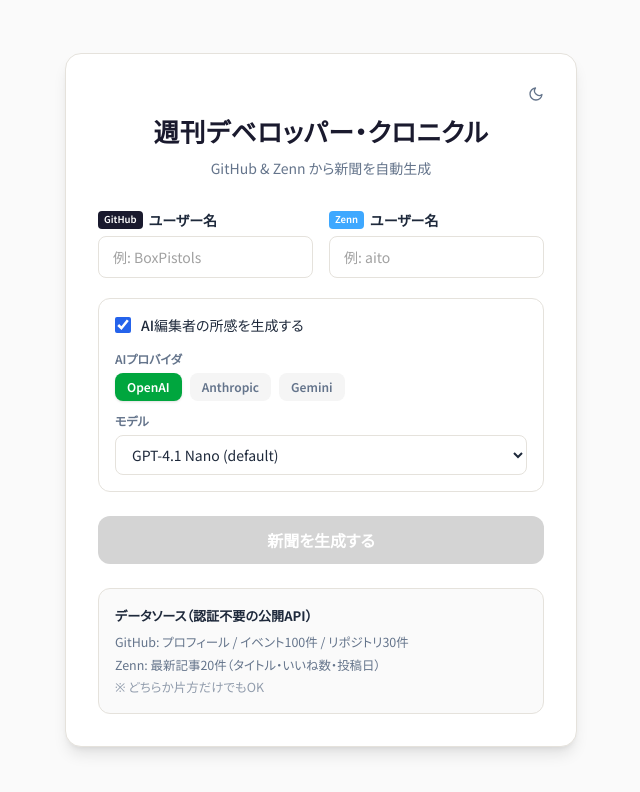
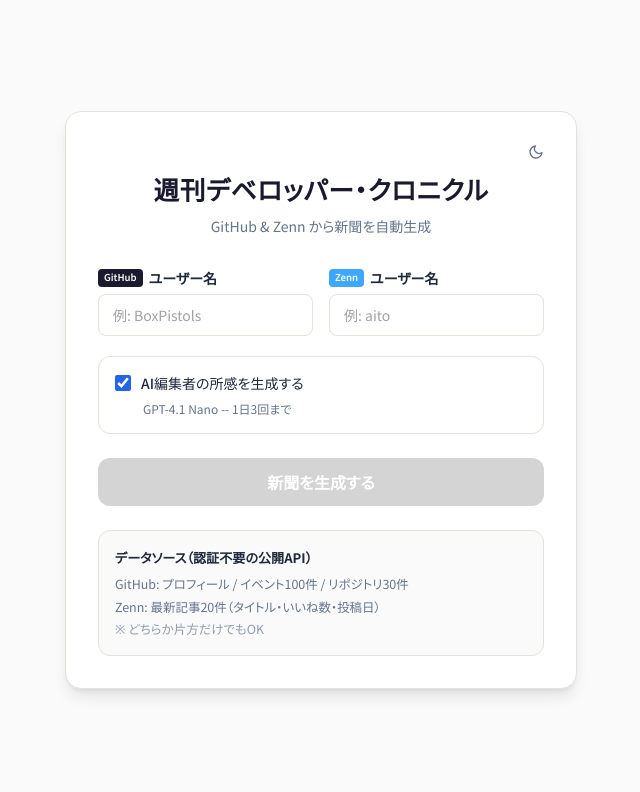
Before and after one commit to BoxPistols/dev-chronicle, a Next.js app: page / in a window 1280 px wide. Both pictures are taken after a click on the label "AI編集者の所感を生成する". Shown: the top 792 px of the page, without its empty margins (319-959 px from the left). Built offline with nearby package versions, Linux system fonts and the light colour scheme.

Commit message:
AI所感をGPT-4.1 Nano固定、プロバイダ選択撤去、IP別1日3回制限

```diff
--- a/src/app/api/ai-comment/route.ts
+++ b/src/app/api/ai-comment/route.ts
@@ -33,7 +33,7 @@
   return data.choices?.[0]?.message?.content || "";
 }
 
-async function callAnthropic(
+async function _callAnthropic(
   apiKey: string,
   model: string,
   summary: string
@@ -66,7 +66,7 @@
   return data.content?.map((b: { text?: string }) => b.text || "").join("") || "";
 }
 
-async function callGemini(
+async function _callGemini(
   apiKey: string,
   model: string,
   summary: string
@@ -102,50 +102,69 @@
   );
 }
 
+// -- Rate limiting (in-memory, 3 requests/day per IP) --
+
+const DAILY_LIMIT = 3;
+const rateLimitStore = new Map<string, number>();
+
+function checkRateLimit(ip: string): { allowed: boolean; remaining: number } {
+  const today = new Date().toISOString().slice(0, 10);
+  const key = `${ip}:${today}`;
+
+  // purge stale entries from previous days
+  for (const k of rateLimitStore.keys()) {
+    if (!k.endsWith(today)) rateLimitStore.delete(k);
+  }
+
+  const count = rateLimitStore.get(key) || 0;
+  if (count >= DAILY_LIMIT) {
+    return { allowed: false, remaining: 0 };
+  }
+  rateLimitStore.set(key, count + 1);
+  return { allowed: true, remaining: DAILY_LIMIT - count - 1 };
+}
+
+function getClientIp(req: NextRequest): string {
+  const forwarded = req.headers.get("x-forwarded-for");
+  return forwarded?.split(",")[0]?.trim() || req.headers.get("x-real-ip") || "unknown";
+}
+
+// -- POST handler (fixed to OpenAI gpt-4.1-nano) --
+
 export async function POST(req: NextRequest) {
   try {
-    const { summary, provider = "openai", model } = await req.json();
+    const ip = getClientIp(req);
+    const { allowed, remaining } = checkRateLimit(ip);
+
+    if (!allowed) {
+      return NextResponse.json(
+        { error: "AI所感の生成は1日3回までです。明日またお試しください。" },
+        {
+          status: 429,
+          headers: { "X-RateLimit-Remaining": "0" },
+        }
+      );
+    }
+
+    const { summary } = await req.json();
     if (!summary) {
       return NextResponse.json({ error: "summary is required" }, { status: 400 });
     }
 
-    let text = "";
-
-    if (provider === "openai") {
-      const apiKey = process.env.OPENAI_API_KEY;
-      if (!apiKey) {
-        return NextResponse.json(
-          { error: "OPENAI_API_KEY が設定されていません" },
-          { status: 500 }
-        );
-      }
-      text = await callOpenAI(apiKey, model || "gpt-4.1-nano", summary);
-    } else if (provider === "anthropic") {
-      const apiKey = process.env.ANTHROPIC_API_KEY;
-      if (!apiKey) {
-        return NextResponse.json(
-          { error: "ANTHROPIC_API_KEY が設定されていません" },
-          { status: 500 }
-        );
-      }
-      text = await callAnthropic(apiKey, model || "claude-sonnet-4-20250514", summary);
-    } else if (provider === "gemini") {
-      const apiKey = process.env.GEMINI_API_KEY;
-      if (!apiKey) {
-        return NextResponse.json(
-          { error: "GEMINI_API_KEY が設定されていません" },
-          { status: 500 }
-        );
-      }
-      text = await callGemini(apiKey, model || "gemini-2.0-flash", summary);
-    } else {
+    const apiKey = process.env.OPENAI_API_KEY;
+    if (!apiKey) {
       return NextResponse.json(
-        { error: `未対応のプロバイダ: ${provider}` },
-        { status: 400 }
+        { error: "OPENAI_API_KEY が設定されていません" },
+        { status: 500 }
       );
     }
 
-    return NextResponse.json({ comment: text });
+    const text = await callOpenAI(apiKey, "gpt-4.1-nano", summary);
+
+    return NextResponse.json(
+      { comment: text },
+      { headers: { "X-RateLimit-Remaining": String(remaining) } }
+    );
   } catch (e) {
     const message = e instanceof Error ? e.message : "AI所感の生成に失敗しました";
     return NextResponse.json({ error: message }, { status: 502 });
--- a/src/components/InputForm.tsx
+++ b/src/components/InputForm.tsx
@@ -4,29 +4,6 @@
 import type { GitHubData, ZennData } from "@/types";
 import { isContentRepo, cleanBio } from "@/lib/utils";
 import Newspaper from "./Newspaper";
-
-type AIProvider = "openai" | "anthropic" | "gemini";
-
-interface AIModel {
-  id: string;
-  label: string;
-}
-
-const AI_MODELS: Record<AIProvider, AIModel[]> = {
-  openai: [
-    { id: "gpt-4.1-nano", label: "GPT-4.1 Nano (default)" },
-    { id: "gpt-4.1-mini", label: "GPT-4.1 Mini" },
-    { id: "o4-mini", label: "o4-mini" },
-  ],
-  anthropic: [
-    { id: "claude-sonnet-4-20250514", label: "Claude Sonnet 4" },
-    { id: "claude-haiku-4-5-20251001", label: "Claude Haiku 4.5" },
-  ],
-  gemini: [
-    { id: "gemini-2.0-flash", label: "Gemini 2.0 Flash (default)" },
-    { id: "gemini-2.0-flash-lite", label: "Gemini 2.0 Flash Lite" },
-  ],
-};
 
 // -- SVG Icons for toolbar --
 
@@ -192,8 +169,6 @@
   const [zenn, setZenn] = useState<ZennData | null>(null);
   const [aiComment, setAiComment] = useState<string | null>(null);
   const [genAI, setGenAI] = useState(false);
-  const [aiProvider, setAiProvider] = useState<AIProvider>("openai");
-  const [aiModel, setAiModel] = useState("gpt-4.1-nano");
   const [dark, setDark] = useState(false);
   const [toast, setToast] = useState<{ msg: string; ok: boolean } | null>(null);
   const newspaperRef = useRef<HTMLDivElement>(null);
@@ -366,11 +341,7 @@
         const res = await fetch("/api/ai-comment", {
           method: "POST",
           headers: { "Content-Type": "application/json" },
-          body: JSON.stringify({
-            summary: parts.join("\n"),
-            provider: aiProvider,
-            model: aiModel,
-          }),
+          body: JSON.stringify({ summary: parts.join("\n") }),
         });
         const data = await res.json();
         if (data.comment) setAiComment(data.comment);
@@ -540,63 +511,10 @@
               AI編集者の所感を生成する
             </span>
           </label>
-
           {genAI && (
-            <div className="mt-4 space-y-3 animate-[fadeInUp_0.2s_ease]">
-              <div>
-                <label className="text-xs font-semibold text-text-muted dark:text-text-dark-muted block mb-1.5">
-                  AIプロバイダ
-                </label>
-                <div className="flex gap-2">
-                  {(
-                    [
-                      { key: "openai", label: "OpenAI", color: "bg-green-600" },
-                      {
-                        key: "anthropic",
-                        label: "Anthropic",
-                        color: "bg-orange-600",
-                      },
-                      { key: "gemini", label: "Gemini", color: "bg-blue-600" },
-                    ] as const
-                  ).map(({ key, label, color }) => (
-                    <button
-                      key={key}
-                      onClick={() => {
-                        setAiProvider(key);
-                        setAiModel(AI_MODELS[key][0].id);
-                      }}
-                      className={`px-3 py-1.5 rounded-lg text-xs font-semibold transition-all cursor-pointer ${
-                        aiProvider === key
-                          ? `${color} text-white shadow-sm`
-                          : "bg-neutral-100 dark:bg-neutral-800 text-text-muted dark:text-text-dark-muted hover:bg-neutral-200 dark:hover:bg-neutral-700"
-                      }`}
-                    >
-                      {label}
-                    </button>
-                  ))}
-                </div>
-              </div>
-              <div>
-                <label
-                  htmlFor="ai-model"
-                  className="text-xs font-semibold text-text-muted dark:text-text-dark-muted block mb-1.5"
-                >
-                  モデル
-                </label>
-                <select
-                  id="ai-model"
-                  value={aiModel}
-                  onChange={(e) => setAiModel(e.target.value)}
-                  className="w-full px-3 py-2 border border-border-light dark:border-border-dark bg-white dark:bg-surface-dark text-text dark:text-text-dark rounded-lg text-sm focus:outline-none focus:ring-2 focus:ring-accent/40 focus:border-accent transition-colors cursor-pointer"
-                >
-                  {AI_MODELS[aiProvider].map((m) => (
-                    <option key={m.id} value={m.id}>
-                      {m.label}
-                    </option>
-                  ))}
-                </select>
-              </div>
-            </div>
+            <p className="mt-2 ml-7 text-xs text-text-muted dark:text-text-dark-muted animate-[fadeInUp_0.2s_ease]">
+              GPT-4.1 Nano -- 1日3回まで
+            </p>
           )}
         </div>
 
```
